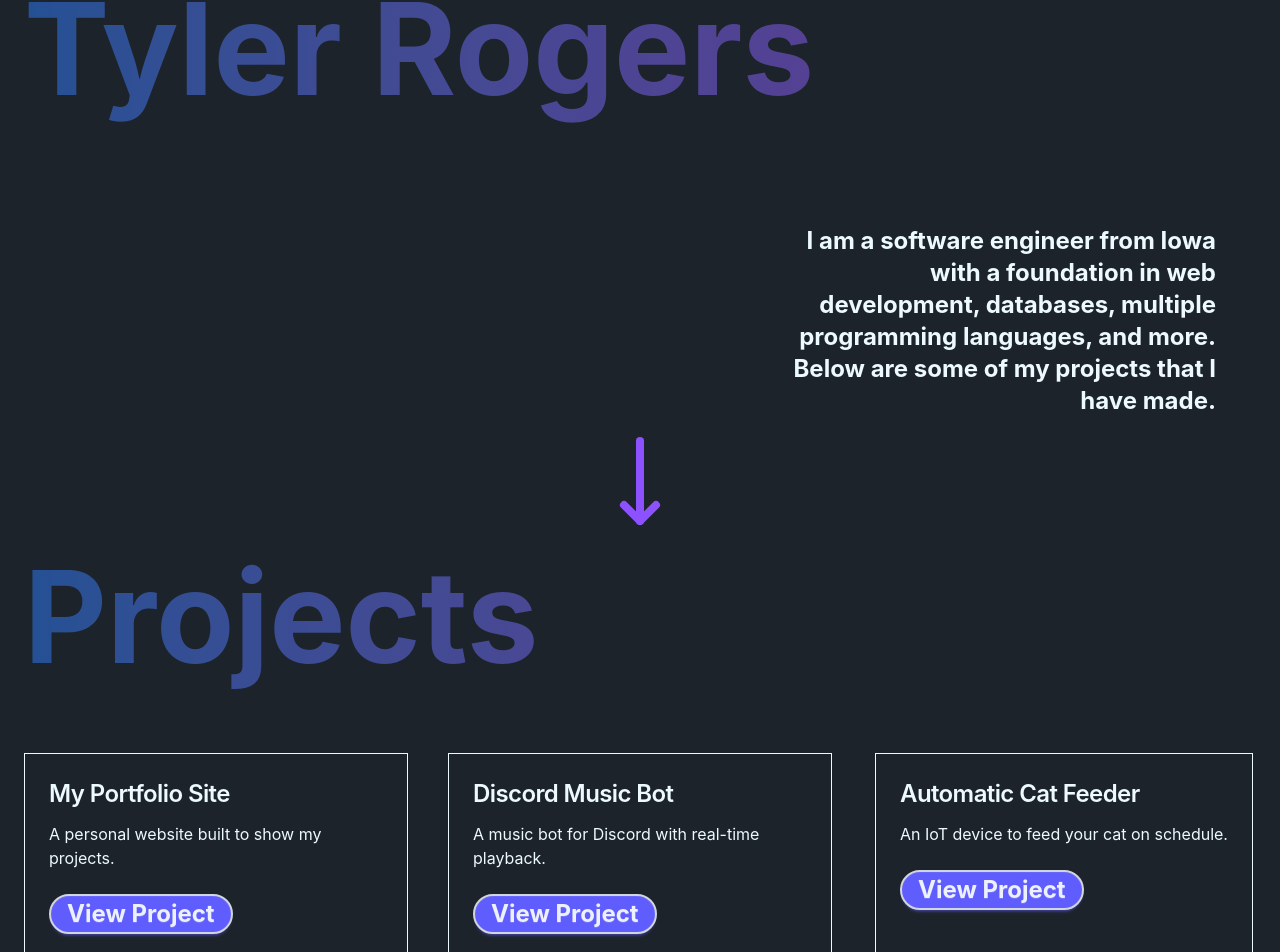
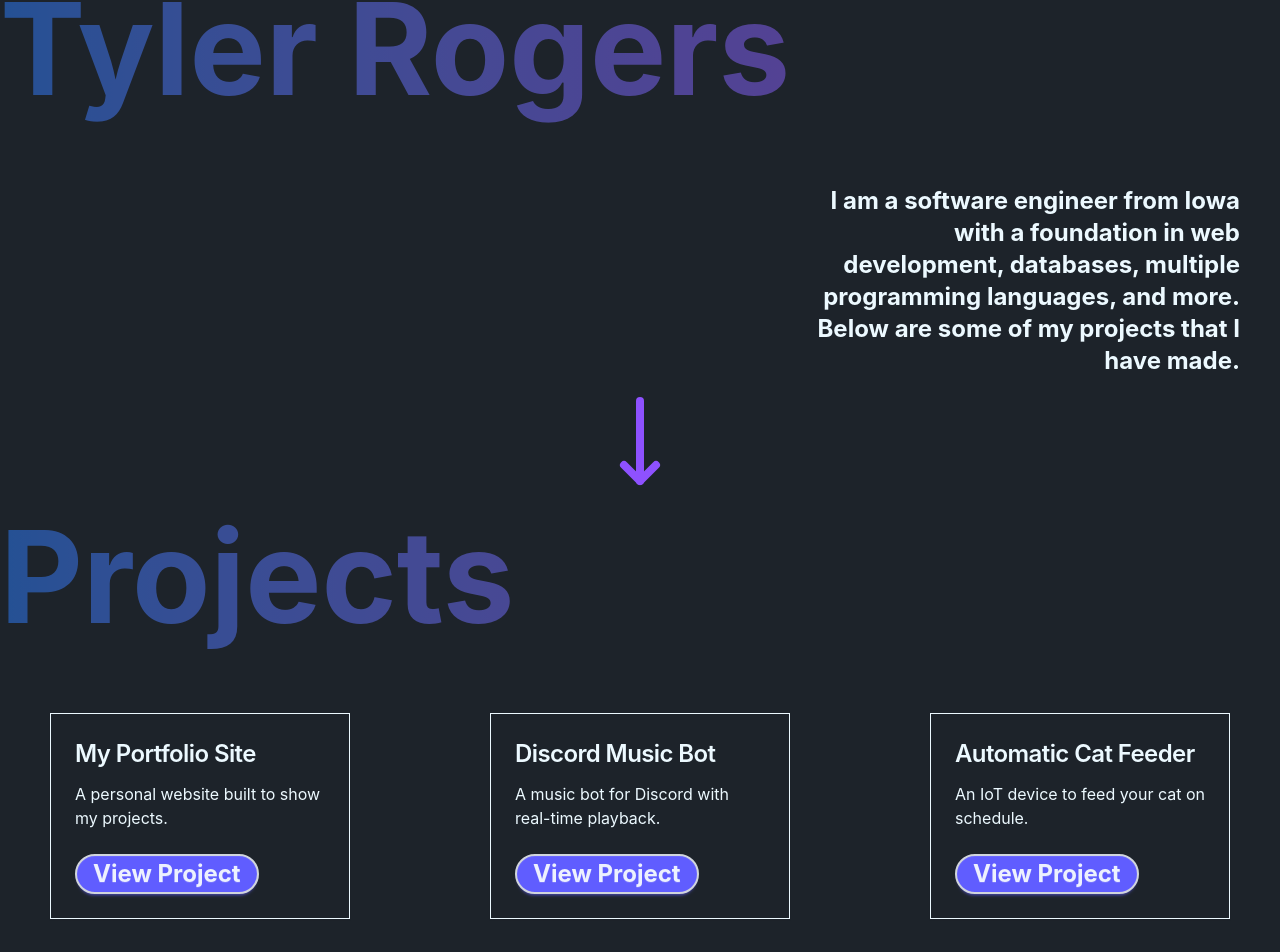
Before and after one commit to Tyler45Rogers/Web-Game, a SvelteKit app in the folder webApp/: page / in a window 1280 px wide. Shown: the part 129-1081 px from the top of the page. Built offline with nearby package versions, Linux system fonts and the light colour scheme.

Commit message:
Better sizing of project cards, padding was also weird at the top of the page

```diff
--- a/webApp/src/lib/components/ProjectCard.svelte
+++ b/webApp/src/lib/components/ProjectCard.svelte
@@ -5,7 +5,7 @@
     let viewProject = $state(false);
 </script>
 
-<div class="bg-neutral-primary-soft block max-w-sm p-6 border border-default rounded-base shadow-xs">
+<div class="bg-neutral-primary-soft block w-3/4 p-6 border border-default rounded-base shadow-xs">
     <h5 class="mb-3 text-2xl font-semibold tracking-tight text-heading leading-8">{title}</h5>
     <p class="text-body mb-6">{description}</p>
     <button
--- a/webApp/src/routes/+page.svelte
+++ b/webApp/src/routes/+page.svelte
@@ -10,7 +10,7 @@
 <div class="flex flex-col mx-auto gap-10">
     <p class="text-5xl md:text-9xl font-bold text-left justify-start animate-pulse bg-gradient-to-r from-blue-500 to-purple-500 bg-clip-text text-transparent pb-8"> Tyler Rogers </p>
     <div class="flex flex-row justify-end">
-        <p class="text-lg md:text-2xl font-bold mt-10 mr-10 max-w-md text-right"> I am a software engineer from Iowa with a foundation in web development, databases, multiple programming languages, and more. Below are some of my projects that I have made. </p>
+        <p class="text-lg md:text-2xl font-bold mr-10 max-w-md text-right"> I am a software engineer from Iowa with a foundation in web development, databases, multiple programming languages, and more. Below are some of my projects that I have made. </p>
     </div>
     <div class ="flex justify-center">
         <MoveDown size={48} class="text-violet-500 animate-bounce md:hidden" />
```
